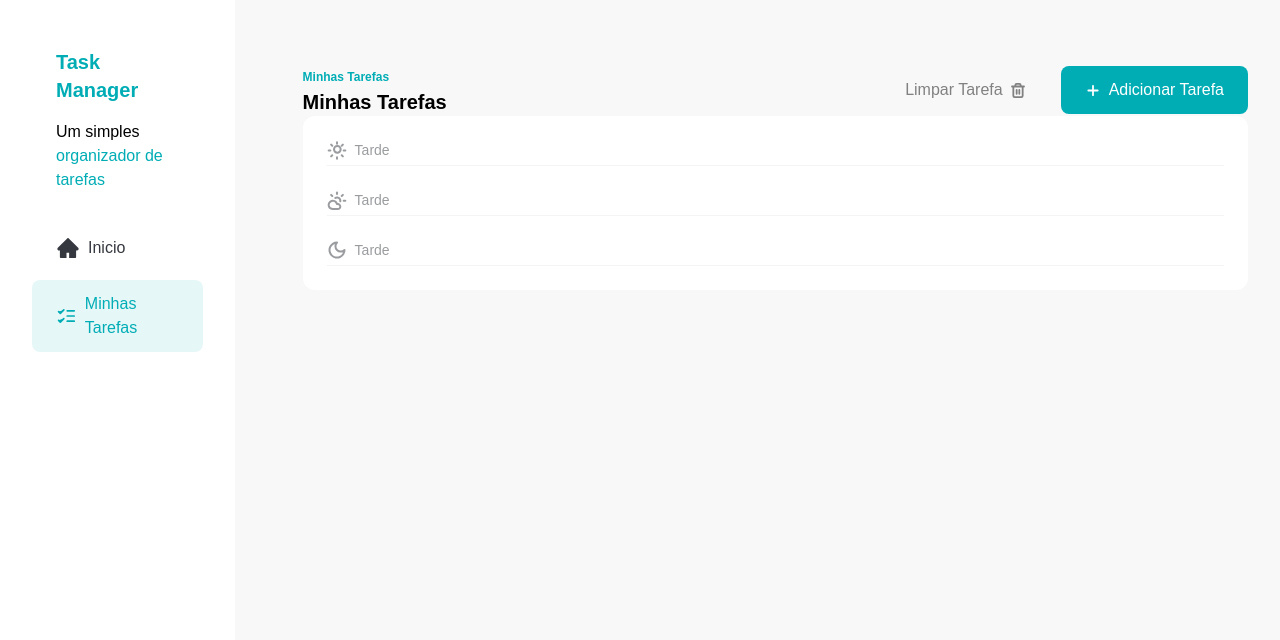
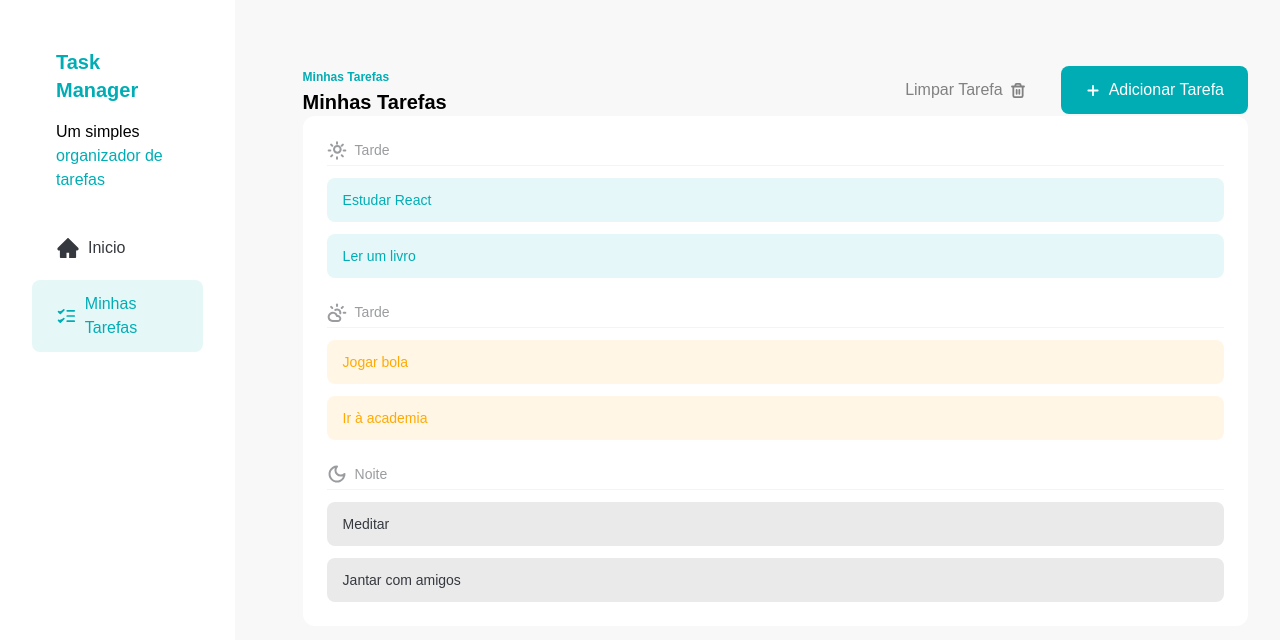
Before and after one commit to lucioneves/listador-de-tarefas, a React (Vite) app: page / in a window 1280 px wide. Shown: the top 640 px of the page. Built offline with nearby package versions, Linux system fonts and the light colour scheme; a web font is replaced by a local one.

Commit message:
feat:  ensure tasks are listed on Tasks component

```diff
--- /dev/null
+++ b/src/components/TaskItem.jsx
@@ -0,0 +1,24 @@
+const TaskItem = ({ task }) => {
+  const getStatusClasses = () => {
+    if (task.status === 'done') {
+      return 'bg-[#00ADB5] bg-opacity-10 text-[#00ADB5]'
+    }
+
+    if (task.status === 'in-progress') {
+      return 'bg-[#FFAA04] bg-opacity-10 text-[#FFAA04]'
+    }
+
+    if (task.status === 'not-started') {
+      return 'bg-[#35383E] bg-opacity-10 text-[#35383E]'
+    }
+  }
+
+  return (
+    <div
+      className={`flex items-center gap-2 rounded-lg px-4 py-3 text-sm ${getStatusClasses()}`}
+    >
+      {task.title}
+    </div>
+  )
+}
+export default TaskItem
--- a/src/components/Tasks.jsx
+++ b/src/components/Tasks.jsx
@@ -5,8 +5,16 @@ import SunIcon from '../assets/icons/sun.svg?react'
 import MoonIcon from '../assets/icons/moon.svg?react'
 import CloudIcon from '../assets/icons/cloud-sun.svg?react'
 import TasksSeparator from './TasksSeparator'
+import { useState } from 'react'
+import TASKS from '../constants/tasks'
+import TaskItem from './TaskItem'
 
-const tasks = () => {
+const Tasks = () => {
+  const [tasks] = useState(TASKS)
+
+  const morningTasks = tasks.filter((task) => task.time === 'morning')
+  const afternoonTasks = tasks.filter((task) => task.time === 'afternoon')
+  const eveningTasks = tasks.filter((task) => task.time === 'evening')
   return (
     <div className="w-full px-8 py-16">
       <div className="flex w-full justify-between">
@@ -33,18 +41,27 @@ const tasks = () => {
       <div className="rounded-xl bg-white p-6">
         <div className="space-y-3">
           <TasksSeparator title="Tarde" icon={<SunIcon />} />
+          {morningTasks.map((task) => (
+            <TaskItem key={task.id} task={task} />
+          ))}
         </div>
 
         <div className="my-6 space-y-3">
           <TasksSeparator title="Tarde" icon={<CloudIcon />} />
+          {afternoonTasks.map((task) => (
+            <TaskItem key={task.id} task={task} />
+          ))}
         </div>
 
         <div className="space-y-3">
-          <TasksSeparator title="Tarde" icon={<MoonIcon />} />
+          <TasksSeparator title="Noite" icon={<MoonIcon />} />
+          {eveningTasks.map((task) => (
+            <TaskItem key={task.id} task={task} />
+          ))}
         </div>
       </div>
     </div>
   )
 }
 
-export default tasks
+export default Tasks
--- /dev/null
+++ b/src/constants/tasks.js
@@ -0,0 +1,45 @@
+const TASKS = [
+  {
+    id: 1,
+    title: 'Estudar React',
+    description: 'Estudar os conceitos básicos do React',
+    time: 'morning',
+    status: 'done',
+  },
+  {
+    id: 2,
+    title: 'Ler um livro',
+    description: 'Ler um livro sobre desenvolvimento web',
+    time: 'morning',
+    status: 'done',
+  },
+  {
+    id: 3,
+    title: 'Jogar bola',
+    description: 'Assistir ao jogo do meu time',
+    time: 'afternoon',
+    status: 'in-progress',
+  },
+  {
+    id: 4,
+    title: 'Ir à academia',
+    description: 'Treinar pernas e abdômen',
+    time: 'afternoon',
+    status: 'in-progress',
+  },
+  {
+    id: 5,
+    title: 'Meditar',
+    description: 'Meditar por 20 minutos',
+    time: 'evening',
+    status: 'not-started',
+  },
+  {
+    id: 6,
+    title: 'Jantar com amigos',
+    description: 'Reservar mesa no restaurante',
+    time: 'evening',
+    status: 'not-started',
+  },
+]
+export default TASKS
```
